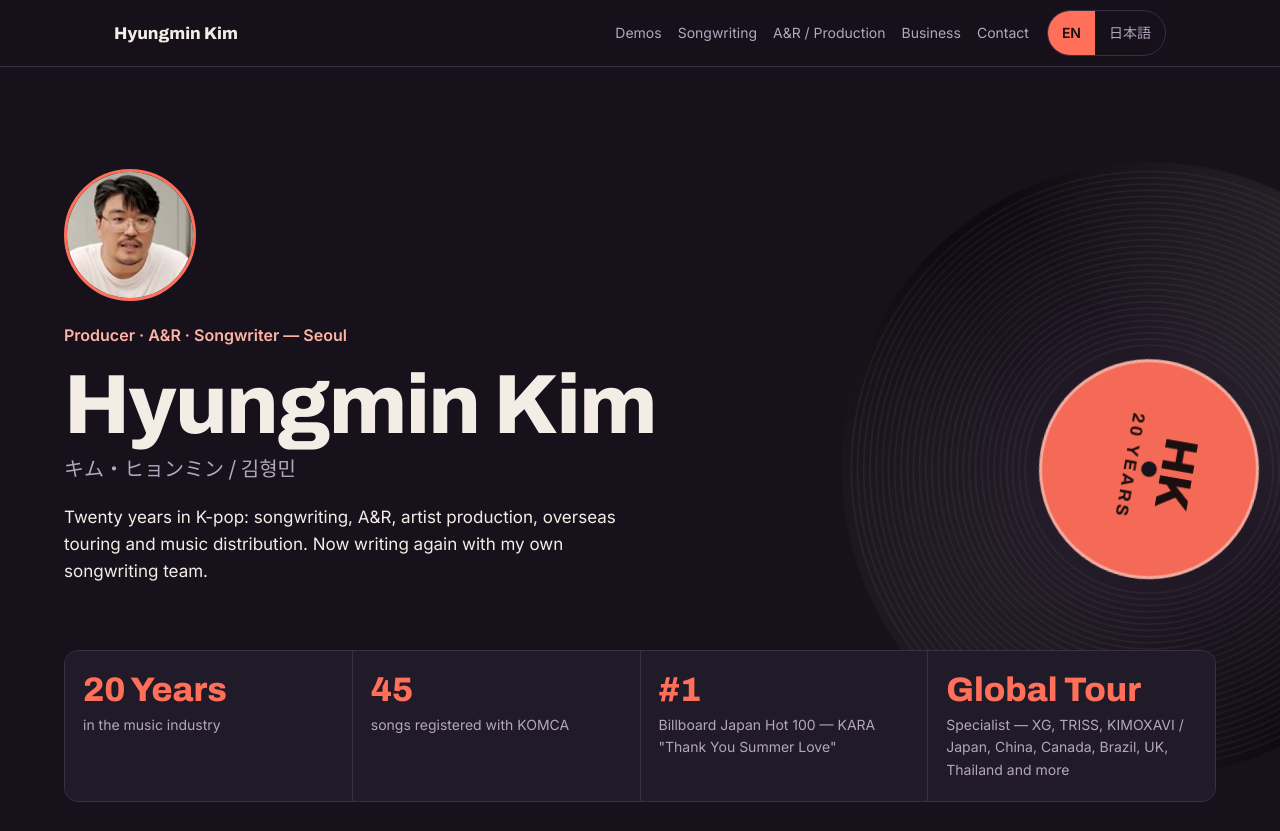
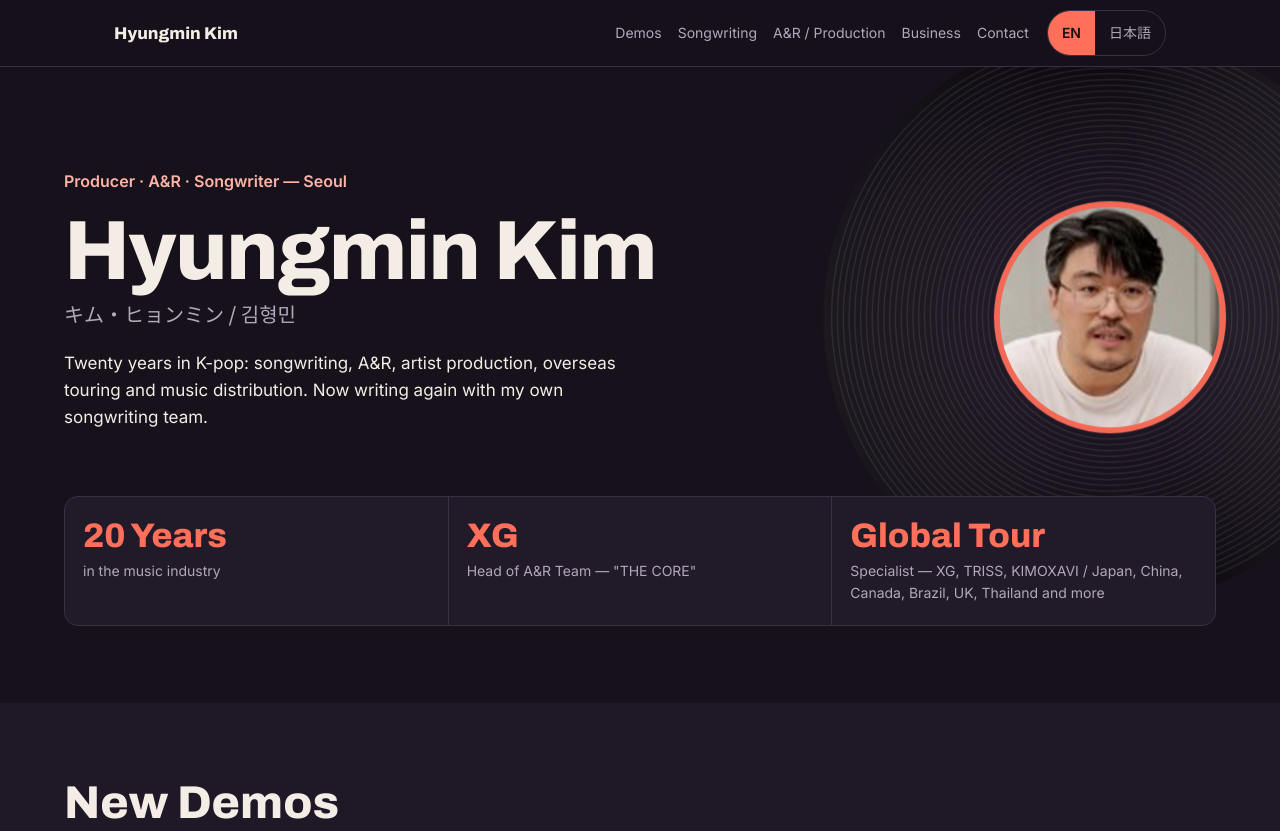
Before and after one commit to uniquetuneskim-ops/uniquetunes-exhibition, a plain HTML site: page portfolio/index.html in a window 1280 px wide. Shown: the top 831 px of the page. Drawn offline with Linux system fonts and the light colour scheme.

Commit message:
Portfolio: photo as record label, drop KOMCA and #1 stats, KARA credit wording
Co-Authored-By: Claude Opus 5.5 <noreply@anthropic.com>
Claude-Session: https://claude.ai/code/session_01LLcf53yF3ZHvHcZZJarzFk

```diff
--- a/portfolio/index.html
+++ b/portfolio/index.html
@@ -10,7 +10,7 @@
 <style>
 /* VOICE: a producer's personal liner notes, confident and warm, no hype
    IDEA: the credits sheet inside a record sleeve — every entry is a credit line
-   PICTURE: a large vinyl record half off the edge, label reading HK 20 YEARS
+   PICTURE: a large vinyl record half off the edge, with the photo as its label
    COLOUR and TYPE: deep aubergine ground, soft ivory ink, one coral accent; Archivo + Inter / Noto Sans JP
    LAYOUT: hero with stats, then Demos, Songwriting, A&R, Business, Contact as ruled credit lists */
 :root{color-scheme:dark;--bg:#16111b;--bg2:#1f1826;--line:#3a2f44;--ink:#f3ede6;--mute:#b3a7bd;--acc:#ff6f59;--acc2:#ffb3a6}
@@ -34,16 +34,16 @@ nav .links a{text-decoration:none}nav .links a:hover{color:var(--ink)}
 .lang button:focus-visible{outline:2px solid var(--acc2);outline-offset:-2px}
 .hero{position:relative;overflow:hidden;padding-top:clamp(56px,8vw,120px);padding-bottom:clamp(48px,6vw,88px)}
 .hero .text{position:relative;z-index:2;max-width:640px}
-.me-photo{width:132px;height:132px;border-radius:50%;object-fit:cover;object-position:center 30%;border:3px solid var(--acc);margin:0 0 22px;display:block;background:var(--bg2)}
+.me-photo{display:none!important;width:132px;height:132px;border-radius:50%;object-fit:cover;object-position:center 30%;border:3px solid var(--acc);margin:0 0 22px;display:block;background:var(--bg2)}
 .role{color:var(--acc2);font-weight:600;font-size:16px;margin:0 0 14px}
 h1{font:800 clamp(44px,7vw,84px)/1 Archivo,sans-serif;margin:0 0 6px;letter-spacing:-.02em}
 .jname{font:500 20px "Noto Sans JP",sans-serif;color:var(--mute);margin:0 0 22px}
 .lede{font-size:17px;color:var(--ink);max-width:560px;margin:0}
-.vinyl{position:absolute;z-index:1;right:max(-14vw,-200px);top:50%;transform:translateY(-50%);width:min(64vw,620px);aspect-ratio:1;opacity:.95}
-.vinyl svg{width:100%;height:100%;animation:spin 18s linear infinite}
+.vinyl{position:absolute;z-index:1;right:-120px;top:40%;transform:translateY(-50%);width:min(60vw,580px);aspect-ratio:1;opacity:.95}
+.vinyl svg{width:100%;height:100%}.sheen{transform-origin:200px 200px;animation:spin 14s linear infinite}
 @keyframes spin{to{transform:rotate(360deg)}}
-@media(prefers-reduced-motion:reduce){.vinyl svg{animation:none}html{scroll-behavior:auto}}
-.stats{position:relative;z-index:2;display:grid;grid-template-columns:repeat(4,minmax(0,1fr));gap:1px;background:var(--line);border:1px solid var(--line);border-radius:14px;overflow:hidden;margin-top:clamp(36px,5vw,64px)}
+@media(prefers-reduced-motion:reduce){.sheen{animation:none}html{scroll-behavior:auto}}
+.stats{position:relative;z-index:2;display:grid;grid-template-columns:repeat(3,minmax(0,1fr));gap:1px;background:var(--line);border:1px solid var(--line);border-radius:14px;overflow:hidden;margin-top:clamp(36px,5vw,64px)}
 .stat{background:rgba(31,24,38,.92);padding:20px 18px}
 .stat b{display:block;font:800 clamp(26px,3vw,34px)/1.1 Archivo,sans-serif;color:var(--acc);margin-bottom:6px}
 .stat span{font-size:14px;color:var(--mute);display:block}
@@ -83,8 +83,8 @@ audio{width:100%;height:44px;color-scheme:dark}
 .copy{all:unset;cursor:pointer;font-size:14px;color:var(--acc2);min-height:32px}
 .copy:focus-visible{outline:2px solid var(--acc)}
 footer{padding:28px max(5vw,16px);color:var(--mute);font-size:14px;border-top:1px solid var(--line)}
-@media(max-width:900px){.stats{grid-template-columns:repeat(2,minmax(0,1fr))}.vinyl{opacity:.35;width:90vw;right:-35vw}}
-@media(max-width:600px){.demos,.contact{grid-template-columns:minmax(0,1fr)}.item{grid-template-columns:minmax(0,1fr);gap:6px}nav .links{display:none}.vinyl{top:120px;transform:none;width:110vw;right:-55vw;opacity:.25}}
+@media(max-width:900px){.me-photo{display:block!important}.stats{grid-template-columns:minmax(0,1fr)}.vinyl{display:none}}
+@media(max-width:600px){.demos,.contact{grid-template-columns:minmax(0,1fr)}.item{grid-template-columns:minmax(0,1fr);gap:6px}nav .links{display:none}}
 </style>
 </head>
 <body>
@@ -111,13 +111,12 @@ footer{padding:28px max(5vw,16px);color:var(--mute);font-size:14px;border-top:1p
         <linearGradient id="sh" x1="0" y1="0" x2="1" y2="1"><stop offset="0" stop-color="#fff" stop-opacity=".16"/><stop offset=".45" stop-color="#fff" stop-opacity="0"/><stop offset=".55" stop-color="#fff" stop-opacity="0"/><stop offset="1" stop-color="#fff" stop-opacity=".1"/></linearGradient>
       </defs>
       <circle cx="200" cy="200" r="198" fill="url(#g)"/>
-      <g id="grooves" fill="none" stroke="#fff" stroke-opacity=".06"></g>
-      <circle cx="200" cy="200" r="198" fill="url(#sh)"/>
-      <circle cx="200" cy="200" r="70" fill="#ff6f59"/>
-      <circle cx="200" cy="200" r="70" fill="none" stroke="#ffb3a6" stroke-width="2"/>
-      <text x="200" y="192" text-anchor="middle" font-family="Archivo" font-weight="800" font-size="30" fill="#1a0f0d">HK</text>
-      <text x="200" y="216" text-anchor="middle" font-family="Archivo" font-weight="700" font-size="11" letter-spacing="2" fill="#1a0f0d">20 YEARS</text>
-      <circle cx="200" cy="200" r="5" fill="#16111b"/>
+      <g id="grooves" fill="none" stroke="#fff" stroke-opacity=".09"></g>
+      <g class="sheen"><circle cx="200" cy="200" r="198" fill="url(#sh)"/></g>
+      <clipPath id="lab"><circle cx="200" cy="200" r="78"/></clipPath>
+      <image href="me.jpg" x="122" y="122" width="156" height="156" preserveAspectRatio="xMidYMid slice" clip-path="url(#lab)"/>
+      <circle cx="200" cy="200" r="78" fill="none" stroke="#ff6f59" stroke-width="4"/>
+
     </svg>
   </div>
   <div class="text">
@@ -129,8 +128,7 @@ footer{padding:28px max(5vw,16px);color:var(--mute);font-size:14px;border-top:1p
   </div>
   <div class="stats">
     <div class="stat"><b>20 Years</b><span class="en">in the music industry</span><span class="ja">音楽業界でのキャリア</span></div>
-    <div class="stat"><b>45</b><span class="en">songs registered with KOMCA</span><span class="ja">KOMCA（韓国音楽著作権協会）登録曲</span></div>
-    <div class="stat"><b>#1</b><span class="en">Billboard Japan Hot 100 — KARA "Thank You Summer Love"</span><span class="ja">Billboard Japan Hot 100 1位 — KARA「サンキュー サマーラブ」</span></div>
+        <div class="stat"><b>XG</b><span class="en">Head of A&amp;R Team — "THE CORE"</span><span class="ja">A&amp;Rチーム室長 — 『THE CORE』</span></div>
     <div class="stat"><b>Global Tour</b><span class="en">Specialist — XG, TRISS, KIMOXAVI / Japan, China, Canada, Brazil, UK, Thailand and more</span><span class="ja">スペシャリスト — XG、TRISS、KIMOXAVI / 日本、中国、カナダ、ブラジル、イギリス、タイ など</span></div>
   </div>
 </div></header>
@@ -214,7 +212,7 @@ const ar=[
  {w:'2022–2023',h:['Uniquetunes Records — ARTBEAT','Uniquetunes Records — ARTBEAT'],r:['Lyrics · CEO · Head manager','作詞 · 代表取締役 · ヘッドマネージャー'],p:[['Girl group launched from a K-pop dance YouTube channel with 3.85M subscribers.','登録者385万人のK-POPダンスYouTubeチャンネルから誕生したガールグループ。'],['Investment and distribution from Dreamus, an SK Telecom company (2022).','SKテレコム系列のDreamusから投資・流通を獲得（2022）。'],['Debut album "MAGIC" (Nov 2022).','デビューアルバム『MAGIC』（2022年11月）。']],b:[['yt','https://youtu.be/cMd2h62bgNQ']]},
  {w:'2020–2022',h:['Uniquetunes Records — Woo Jiwon','Uniquetunes Records — ウ・ジウォン'],r:['CEO · Executive Producer','代表取締役 · 総括プロデューサー'],p:[['After COVID-19, focused on producing artists for the Korean market.','コロナ以降は韓国国内向けのアーティスト制作に注力。'],['Female singer-songwriter. Appeared on JTBC "Sing Again" (2020).','女性シンガーソングライター。JTBC「シングアゲイン」出演（2020）。'],['Solo concerts "Just Dream" (2021) and "Army Of Me" (2022).','単独公演「Just Dream」（2021）、「Army Of Me」（2022）。']],b:[['yt',yt('Cfei3M9_T5k')]]},
  {w:'2016–2020',h:['Uniquetunes Records — TRISS and overseas tours','Uniquetunes Records — TRISSと海外ツアー'],r:['Founder · CEO','創業者 · 代表取締役'],p:[['Produced Korean indie artists with support from Korean government programs, touring overseas until COVID-19.','韓国政府の支援事業で韓国のインディーアーティストを制作し、コロナ前まで海外ツアーを数多く実施。'],['TRISS: winner of Indie Week Canada (2018), headliner at CoMA Festival, Brazil (2019).','TRISS：Indie Week Canada優勝（2018）、ブラジルCoMA Festivalヘッドライナー（2019）。'],['KIMOXAVI: UK tour (Manchester, Liverpool, London), Big Mountain Music Festival main stage, Thailand.','KIMOXAVI：イギリスツアー（マンチェスター、リバプール、ロンドン）、タイBig Mountain Music Festivalメインステージ。']],b:[['yt',yt('-Bv5nk0oDyk')]]},
- {w:'2012–2013',h:['DSP Media — KARA (Japan)','DSP Media — KARA（日本）'],r:['Strategy Manager','ストラテジーマネージャー'],p:[['"Bye Bye Happy Days!" (Mar 2013) — #2 on Oricon and Billboard Japan.','「バイバイ ハッピーデイズ!」（2013年3月）— オリコン・Billboard Japan 最高2位。'],['"Thank You Summer Love" (Jul 2013) — #1 on Billboard Japan Hot 100.','「サンキュー サマーラブ」（2013年7月）— Billboard Japan Hot 100 1位。'],['Both singles from the Japanese album "Fantastic Girls".','2曲とも日本アルバム『Fantastic Girls』収録。'],['Planned KARA\'s 2012 year-end TV special stages in Korea.','2012年 韓国地上波年末特番のステージ企画。']]},
+ {w:'2012–2013',h:['DSP Media — KARA (Japan)','DSP Media — KARA（日本）'],r:['Credited as Strategy Manager','Strategy Managerとしてクレジット'],p:[['"Bye Bye Happy Days!" (Mar 2013) — #2 on Oricon and Billboard Japan.','「バイバイ ハッピーデイズ!」（2013年3月）— オリコン・Billboard Japan 最高2位。'],['"Thank You Summer Love" (Jul 2013) — #1 on Billboard Japan Hot 100.','「サンキュー サマーラブ」（2013年7月）— Billboard Japan Hot 100 1位。'],['Both singles from the Japanese album "Fantastic Girls".','2曲とも日本アルバム『Fantastic Girls』収録。'],['Planned KARA\'s 2012 year-end TV special stages in Korea.','2012年 韓国地上波年末特番のステージ企画。']]},
  {w:'2012–2013',h:['DSP Media — Rainbow','DSP Media — Rainbow'],r:['Production & Marketing Team Leader','制作・マーケティングチーム長'],p:[['"Tell Me Tell Me" (1st album "Rainbow Syndrome" Part 1) and "Sunshine".','「Tell Me Tell Me」（1stアルバム『Rainbow Syndrome』Part 1）、「Sunshine」。'],['Led the release showcase and its live stream on Daum.','リリースショーケースとDaumでのライブ配信を統括。']],b:[['yt',yt('Zy_sgB4EJB8')],['yt',yt('h-3V0FwPzes')]]},
  {w:'2009–2010',h:['Apple Girl (Kim Yeo-hee) Project','iPhone少女（キム・ヨヒ）プロジェクト'],r:['Creative direction · Album producing','総合企画 · アルバムプロデュース'],p:[['Discovered and trained the artist; planned a YouTube and social media debut.','アーティストの発掘・育成、YouTubeとSNSを使ったデビュープロモーションを企画。'],['Covered worldwide by CNN, The Sun and others, with 400+ news articles.','CNN、The Sunなど世界中で話題に。記事は400件以上。']]},
  {w:'2008',h:['Jewelry — "..Holic"','Jewelry —「..Holic」'],r:['Debut as a professional','プロデビュー'],b:[['sp','https://open.spotify.com/track/5LxP6FgS3kApKUXCp9ojor']]}
```
